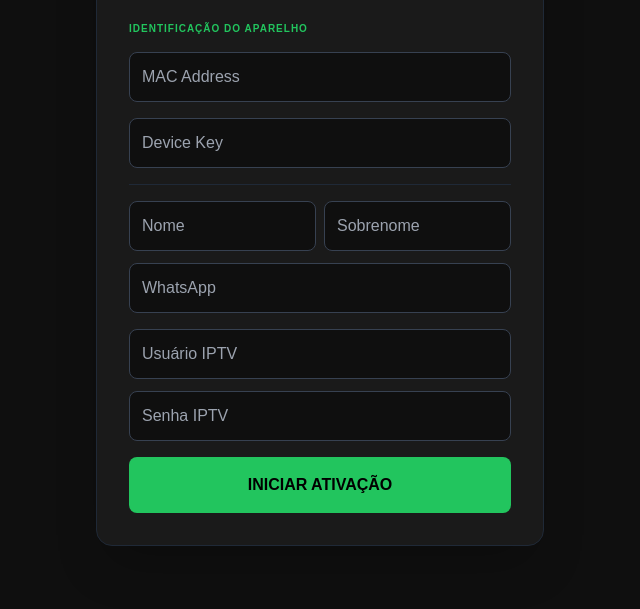
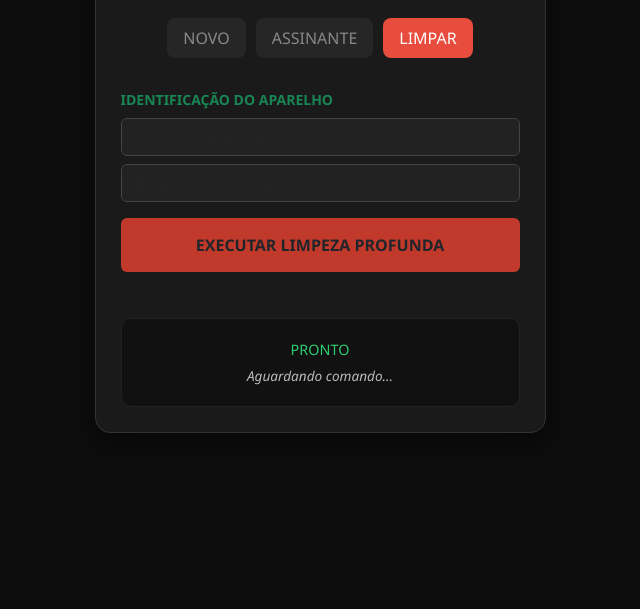
Before and after one commit to vibesapuka-art/botibo, a website: page public/index.html in a window 1280 px wide. Shown: the part 191-800 px from the top of the page, without its empty margins (320-960 px from the left). Drawn offline with nearby package versions, Linux system fonts and the light colour scheme.

Commit message:
Update index.html with new title and styles

```diff
--- a/public/index.html
+++ b/public/index.html
@@ -3,145 +3,135 @@
 <head>
     <meta charset="UTF-8">
     <meta name="viewport" content="width=device-width, initial-scale=1.0">
-    <title>BOT IMPERIUM IB</title>
-    <script src="https://cdn.tailwindcss.com"></script>
+    <title>Imperium Bot IBO - Painel de Controle</title>
+    <link href="https://cdn.jsdelivr.net/npm/bootstrap@5.3.0/dist/css/bootstrap.min.css" rel="stylesheet">
     <style>
-        body { background-color: #0f0f0f; color: white; font-family: sans-serif; }
-        input { transition: all 0.3s; }
-        .btn-limpar { background-color: #dc2626; }
-        .btn-limpar:hover { background-color: #b91c1c; }
-        .tab-active-green { background-color: #22c55e; color: black; }
-        .tab-active-blue { background-color: #3b82f6; color: white; }
-        .tab-active-red { background-color: #dc2626; color: white; }
-        .tab-inactive { background-color: #262626; color: #9ca3af; }
+        body { background-color: #0d0d0d; color: #ffffff; font-family: 'Segoe UI', Tahoma, Geneva, Verdana, sans-serif; }
+        .card { background-color: #1a1a1a; border: 1px solid #333; border-radius: 15px; padding: 25px; margin-top: 50px; box-shadow: 0 10px 30px rgba(0,0,0,0.5); }
+        h1 { color: #2ecc71; font-weight: bold; letter-spacing: 2px; text-transform: uppercase; }
+        .nav-pills .nav-link { color: #888; background: #262626; margin: 5px; border-radius: 8px; }
+        .nav-pills .nav-link.active { background-color: #e74c3c !important; color: white; }
+        .btn-limpar { background-color: #c0392b; border: none; font-weight: bold; padding: 15px; }
+        .btn-limpar:hover { background-color: #e74c3c; }
+        .status-box { background: #111; border: 1px solid #222; border-radius: 10px; padding: 20px; margin-top: 30px; }
+        .status-title { color: #2ecc71; font-size: 0.9rem; text-transform: uppercase; margin-bottom: 5px; }
+        .status-msg { color: #bbb; font-size: 0.85rem; font-style: italic; }
+        input.form-control { background-color: #222; border: 1px solid #444; color: white; }
+        input.form-control:focus { background-color: #2a2a2a; color: white; border-color: #2ecc71; box-shadow: none; }
     </style>
 </head>
-<body class="flex flex-col items-center justify-center min-h-screen p-4">
+<body>
 
-    <div class="w-full max-w-md bg-[#1a1a1a] p-8 rounded-2xl shadow-2xl border border-gray-800">
-        <h1 class="text-3xl font-bold text-[#22c55e] text-center mb-6 italic">ATV DIGITAL</h1>
+<div class="container">
+    <div class="row justify-content-center">
+        <div class="col-md-5">
+            <div class="card text-center">
+                <h1>Imperium Bot IBO</h1>
 
-        <div class="grid grid-cols-3 gap-2 mb-6">
-            <button onclick="setModo('ativar')" id="tab-ativar" class="p-2 rounded-lg tab-active-green font-bold text-[10px] uppercase">Novo</button>
-            <button onclick="setModo('assinante')" id="tab-assinante" class="p-2 rounded-lg tab-inactive font-bold text-[10px] uppercase">Assinante</button>
-            <button onclick="setModo('limpar')" id="tab-limpar" class="p-2 rounded-lg tab-inactive font-bold text-[10px] uppercase">Limpar</button>
+                <ul class="nav nav-pills justify-content-center my-4" id="pills-tab" role="tablist">
+                    <li class="nav-item"><button class="nav-link" onclick="setTipo('ativar')">NOVO</button></li>
+                    <li class="nav-item"><button class="nav-link" onclick="setTipo('ibopro')">ASSINANTE</button></li>
+                    <li class="nav-item"><button class="nav-link active" onclick="setTipo('limpar')">LIMPAR</button></li>
+                </ul>
+
+                <div class="text-start mb-3">
+                    <label class="form-label text-success small fw-bold">IDENTIFICAÇÃO DO APARELHO</label>
+                    <input type="text" id="mac" class="form-control mb-2" placeholder="00:00:00:00:00:00">
+                    <input type="text" id="key" class="form-control" placeholder="Device Key / Password">
                 </div>
 
-        <div id="form-container" class="space-y-4">
-            <p class="text-[#22c55e] text-[10px] font-bold uppercase tracking-widest">Identificação do Aparelho</p>
-            <input type="text" id="mac" placeholder="MAC Address" class="w-full p-3 bg-[#0f0f0f] border border-gray-700 rounded-lg outline-none focus:border-[#22c55e]">
-            <input type="text" id="key" placeholder="Device Key" class="w-full p-3 bg-[#0f0f0f] border border-gray-700 rounded-lg outline-none focus:border-[#22c55e]">
-
-            <div id="secao-dinamica" class="space-y-4">
-                <hr id="divisor" class="border-gray-800">
-
-                <div id="campos-gestor" class="space-y-3">
-                    <div class="grid grid-cols-2 gap-2">
-                        <input type="text" id="nome" placeholder="Nome" class="w-full p-3 bg-[#0f0f0f] border border-gray-700 rounded-lg outline-none">
-                        <input type="text" id="sobrenome" placeholder="Sobrenome" class="w-full p-3 bg-[#0f0f0f] border border-gray-700 rounded-lg outline-none">
-                    </div>
-                    <input type="text" id="whatsapp" placeholder="WhatsApp" class="w-full p-3 bg-[#0f0f0f] border border-gray-700 rounded-lg outline-none">
+                <div id="campos-extra" style="display: none;" class="text-start mb-3">
+                    <label class="form-label text-success small fw-bold">DADOS DA LISTA</label>
+                    <input type="text" id="usuario" class="form-control mb-2" placeholder="Usuário">
+                    <input type="text" id="senha" class="form-control" placeholder="Senha">
                 </div>
 
-                <div id="campos-iptv" class="space-y-3">
-                    <input type="text" id="usuario" placeholder="Usuário IPTV" class="w-full p-3 bg-[#0f0f0f] border border-gray-700 rounded-lg outline-none">
-                    <input type="password" id="senha" placeholder="Senha IPTV" class="w-full p-3 bg-[#0f0f0f] border border-gray-700 rounded-lg outline-none">
+                <button id="btn-executar" class="btn btn-limpar w-100 mb-3" onclick="enviarComando()">
+                    EXECUTAR LIMPEZA PROFUNDA
+                </button>
+
+                <div class="status-box">
+                    <div class="status-title" id="status-label">PRONTO</div>
+                    <div class="status-msg" id="status-msg">Aguardando comando...</div>
                 </div>
             </div>
-
-            <button id="btn-acao" onclick="processar()" class="w-full bg-[#22c55e] hover:bg-[#16a34a] text-black font-bold py-4 rounded-lg transition-colors uppercase mt-4">
-                Iniciar Ativação
-            </button>
         </div>
-
-        <div id="status-container" class="mt-8 hidden border-t border-gray-800 pt-6 text-center">
-            <p id="status-titulo" class="text-[#22c55e] font-bold text-xl mb-2">PROCESSANDO</p>
-            <p id="status-mensagem" class="text-gray-400 text-sm italic">Aguardando...</p>
     </div>
 </div>
 
 <script>
-        let modoAtual = 'ativar';
+    let tipoAtual = 'limpar';
+    let intervaloStatus = null;
 
-        function setModo(modo) {
-            modoAtual = modo;
+    function setTipo(tipo) {
+        tipoAtual = tipo;
+        const btn = document.getElementById('btn-executar');
+        const extras = document.getElementById('campos-extra');
 
-            // Controle de visibilidade
-            const gestor = document.getElementById('campos-gestor');
-            const iptv = document.getElementById('campos-iptv');
-            const divisor = document.getElementById('divisor');
-            const btn = document.getElementById('btn-acao');
+        // Remove active de todos e coloca no clicado
+        document.querySelectorAll('.nav-link').forEach(el => el.classList.remove('active'));
+        event.target.classList.add('active');
 
-            // Reset de classes das abas
-            document.getElementById('tab-ativar').className = 'p-2 rounded-lg tab-inactive font-bold text-[10px] uppercase';
-            document.getElementById('tab-assinante').className = 'p-2 rounded-lg tab-inactive font-bold text-[10px] uppercase';
-            document.getElementById('tab-limpar').className = 'p-2 rounded-lg tab-inactive font-bold text-[10px] uppercase';
-
-            if (modo === 'ativar') {
-                gestor.classList.remove('hidden');
-                iptv.classList.remove('hidden');
-                divisor.classList.remove('hidden');
-                btn.innerText = 'Iniciar Ativação';
-                btn.className = 'w-full bg-[#22c55e] hover:bg-[#16a34a] text-black font-bold py-4 rounded-lg uppercase mt-4';
-                document.getElementById('tab-ativar').className = 'p-2 rounded-lg tab-active-green font-bold text-[10px] uppercase';
-            }
-            else if (modo === 'assinante') {
-                gestor.classList.add('hidden'); // ESCONDE NOME/WHATS
-                iptv.classList.remove('hidden'); // MANTÉM USER/SENHA
-                divisor.classList.remove('hidden');
-                btn.innerText = 'Reativar Cadastro';
-                btn.className = 'w-full bg-blue-600 hover:bg-blue-700 text-white font-bold py-4 rounded-lg uppercase mt-4';
-                document.getElementById('tab-assinante').className = 'p-2 rounded-lg tab-active-blue font-bold text-[10px] uppercase';
-            }
-            else if (modo === 'limpar') {
-                gestor.classList.add('hidden');
-                iptv.classList.add('hidden');
-                divisor.classList.add('hidden');
-                btn.innerText = 'Executar Limpeza Profunda';
-                btn.className = 'w-full bg-red-600 hover:bg-red-700 text-white font-bold py-4 rounded-lg uppercase mt-4';
-                document.getElementById('tab-limpar').className = 'p-2 rounded-lg tab-active-red font-bold text-[10px] uppercase';
+        if (tipo === 'limpar') {
+            btn.innerText = 'EXECUTAR LIMPEZA PROFUNDA';
+            btn.className = 'btn btn-limpar w-100 mb-3';
+            extras.style.display = 'none';
+        } else {
+            btn.innerText = tipo === 'ativar' ? 'ATIVAR NOVO DISPOSITIVO' : 'RENOVAR ASSINANTE';
+            btn.className = 'btn btn-success w-100 mb-3';
+            extras.style.display = 'block';
         }
     }
 
-        async function processar() {
-            const data = {
-                mac: document.getElementById('mac').value,
-                key: document.getElementById('key').value,
-                usuario: document.getElementById('usuario').value,
-                senha: document.getElementById('senha').value,
-                nome: document.getElementById('nome').value,
-                sobrenome: document.getElementById('sobrenome').value,
-                whatsapp: document.getElementById('whatsapp').value,
-                tipo: modoAtual
-            };
+    async function enviarComando() {
+        const mac = document.getElementById('mac').value;
+        const key = document.getElementById('key').value;
+        const usuario = document.getElementById('usuario').value;
+        const senha = document.getElementById('senha').value;
 
-            if(!data.mac || !data.key) return alert("MAC e Key são obrigatórios!");
+        if (!mac) return alert("Digite o MAC!");
 
-            document.getElementById('status-container').classList.remove('hidden');
-            document.getElementById('status-mensagem').innerText = "Iniciando processo...";
-
-            // Se for 'assinante', ele usa a mesma rota de ativar, mas o seu backend vai notar que nome/whats estão vazios
-            const rota = modoAtual === 'limpar' ? '/limpar' : '/ativar';
+        document.getElementById('status-label').innerText = "PROCESSANDO";
+        document.getElementById('status-msg').innerText = "Enviando comando para o servidor...";
 
         try {
-                await fetch(rota, {
+            const res = await fetch('/ativar', {
                 method: 'POST',
-                    headers: {'Content-Type': 'application/json'},
-                    body: JSON.stringify(data)
+                headers: { 'Content-Type': 'application/json' },
+                body: JSON.stringify({ mac, key, usuario, senha, tipo: tipoAtual })
             });
 
-                const interval = setInterval(async () => {
-                    const res = await fetch(`/status?mac=${data.mac}`);
-                    const status = await res.json();
-                    if(status.mensagem) {
-                        document.getElementById('status-mensagem').innerText = status.mensagem;
-                        if(status.mensagem.includes("✅") || status.mensagem.includes("❌")) clearInterval(interval);
+            const data = await res.json();
+            if (data.success) {
+                iniciarMonitoramento(mac);
+            }
+        } catch (err) {
+            alert("Erro ao conectar com o servidor.");
+        }
+    }
+
+    function iniciarMonitoramento(mac) {
+        if (intervaloStatus) clearInterval(intervaloStatus);
+
+        intervaloStatus = setInterval(async () => {
+            try {
+                const res = await fetch(`/status?mac=${mac}`);
+                const data = await res.json();
+
+                if (data.status !== "nao_encontrado") {
+                    document.getElementById('status-label').innerText = data.status.toUpperCase();
+                    document.getElementById('status-msg').innerText = data.mensagem;
+
+                    if (data.status === 'ok' || data.status === 'erro') {
+                        clearInterval(intervaloStatus);
+                    }
+                }
+            } catch (e) {
+                console.error("Erro ao buscar status");
             }
         }, 3000);
-            } catch (e) {
-                document.getElementById('status-mensagem').innerText = "Erro ao conectar com o servidor.";
-            }
     }
 </script>
+
 </body>
 </html>
```
Lines whose indentation alone changed are shown as unchanged.
